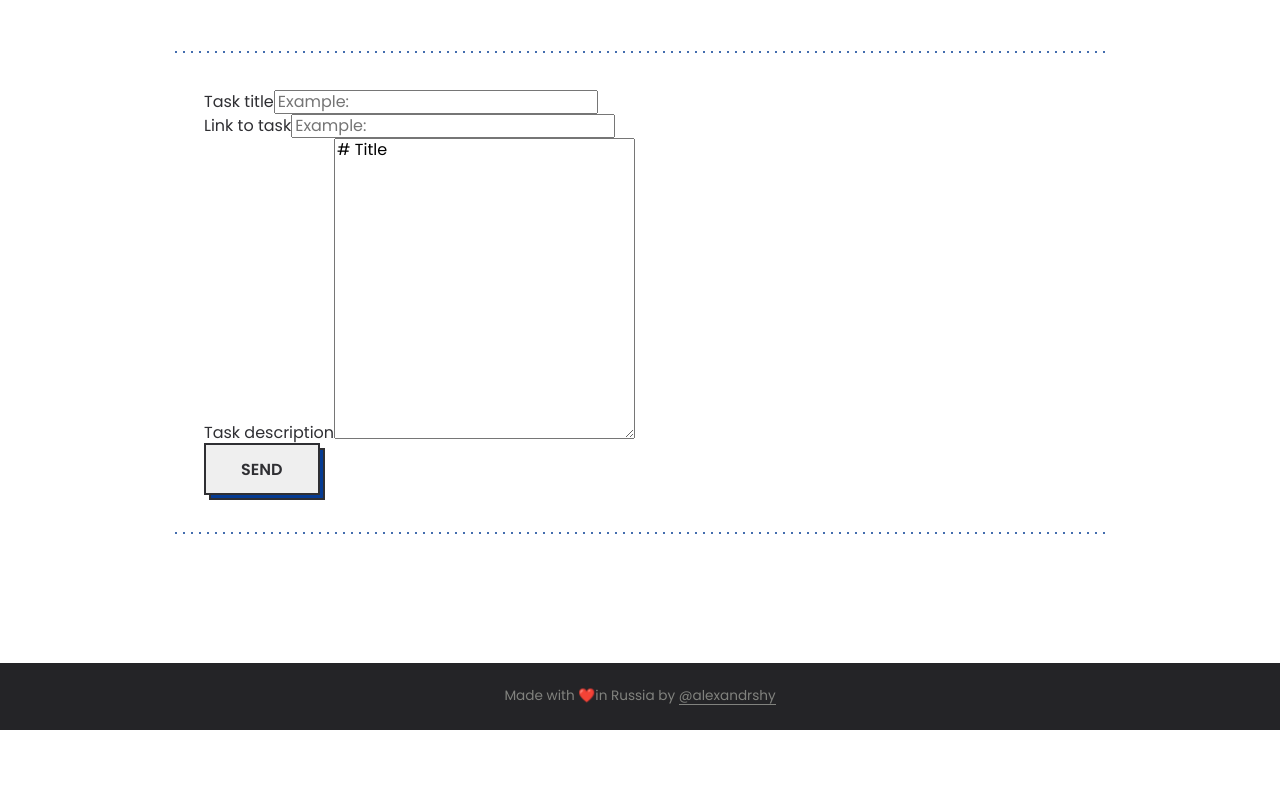
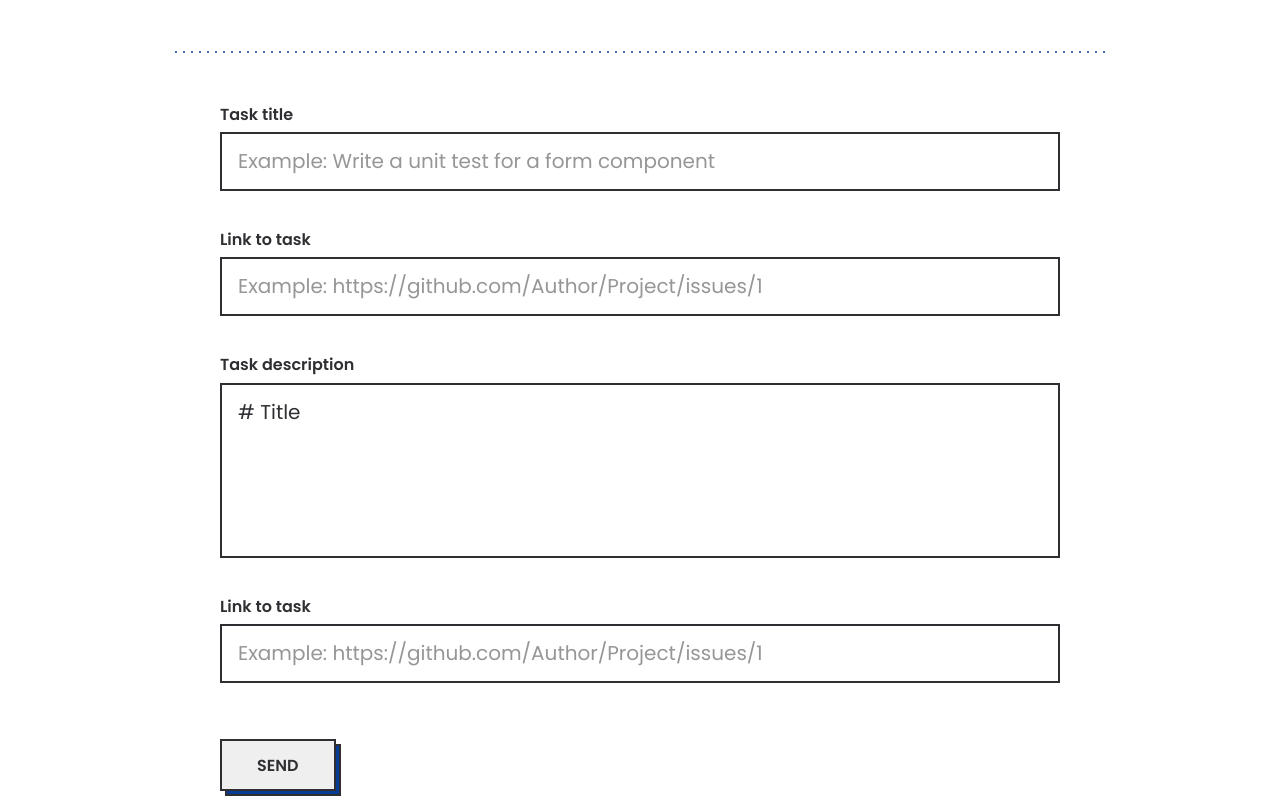
Before and after one commit to Alexandrshy/OpenHelpList, a Vue app: page /post-a-task in a window 1280 px wide. Shown: the part 440-1240 px from the top of the page. Before the commit the page ends 1170 px from the top, so only its background shows below. Built offline with nearby package versions, Linux system fonts and the light colour scheme.

Commit message:
started working on the form component

```diff
--- a/src/components/TaskForm/TaskForm.vue
+++ b/src/components/TaskForm/TaskForm.vue
@@ -4,24 +4,34 @@
       <form class="task-form__elem">
         <div class="task-form__item">
           <label for="taskTitle">Task title</label>
-          <input id="taskTitle" type="text" placeholder="Example: ">
+          <input
+            id="taskTitle"
+            type="text"
+            placeholder="Example: Write a unit test for a form component"
+          >
         </div>
         <div class="task-form__item">
           <label for="taskLink">Link to task</label>
-          <input id="taskLink" type="text" placeholder="Example: ">
+          <input
+            id="taskLink"
+            type="text"
+            placeholder="Example: https://github.com/Author/Project/issues/1"
+          >
         </div>
         <div class="task-form__item">
           <label for="taskDesc">Task description</label>
-          <textarea
-            id="taskDesc"
-            rows="16"
-            class="form-control"
-            v-model="md_text"
-            placeholder="Example: "
-          ></textarea>
+          <textarea id="taskDesc" rows="16" class="form-control" v-model="md_text"></textarea>
           <div class="well well-sm pre-scrollable" v-html="previewText"></div>
         </div>
         <div class="task-form__item">
+          <label for="taskLink">Link to task</label>
+          <input
+            id="taskLink"
+            type="text"
+            placeholder="Example: https://github.com/Author/Project/issues/1"
+          >
+        </div>
+        <div class="task-form__item task-form__item--button">
           <button class="button">Send</button>
         </div>
       </form>
--- a/src/components/TaskForm/style/taskForm.css
+++ b/src/components/TaskForm/style/taskForm.css
@@ -11,10 +11,22 @@
 }
 
 .task-form__elem {
-  padding: 2.5rem 2rem;
+  padding: 3.5rem 3rem;
   background-image: url("../../../img/dot.svg");
   background-repeat: repeat-x;
   background-position: 0 100%;
+}
+
+.task-form__item {
+  margin-bottom: 2.5rem;
+}
+
+.task-form__item:last-child {
+  margin-bottom: 0;
+}
+
+.task-form__item--button {
+  margin-top: 3.5rem;
 }
 
 @media (max-width: 1280px) {
--- /dev/null
+++ b/src/style/main/form.css
@@ -0,0 +1,52 @@
+input,
+textarea {
+  display: block;
+  width: 100%;
+  padding: 1rem;
+  font-family: "Poppins", sans-serif;
+  font-size: 1.25rem;
+  border: 2px solid #2f2f33;
+  color: #2f2f33;
+  box-shadow: 0;
+  transition: all 0.3s ease;
+}
+
+textarea {
+  max-height: 175px;
+}
+
+input::placeholder,
+textarea::placeholder {
+  opacity: 0.5;
+  font-family: "Poppins", sans-serif;
+  color: #2f2f33;
+  transition: all 0.3s ease;
+}
+
+input:focus,
+textarea:focus {
+  border-color: #053b93;
+}
+
+input:hover::placeholder,
+textarea:hover::placeholder {
+  opacity: 0.75;
+}
+
+input:focus::placeholder,
+textarea:focus::placeholder {
+  color: #053b93;
+}
+
+textarea {
+  resize: none;
+}
+
+label {
+  display: block;
+  font-family: "Poppins", sans-serif;
+  font-size: 1rem;
+  font-weight: 600;
+  margin-bottom: 0.5rem;
+  color: #2f2f33;
+}
--- a/src/style/main/main.css
+++ b/src/style/main/main.css
@@ -1,5 +1,6 @@
 @import "button.css";
 @import "grid.css";
+@import "form.css";
 @import url("https://fonts.googleapis.com/css?family=Poppins:300,400,500,600,700,800");
 
 html,
```
